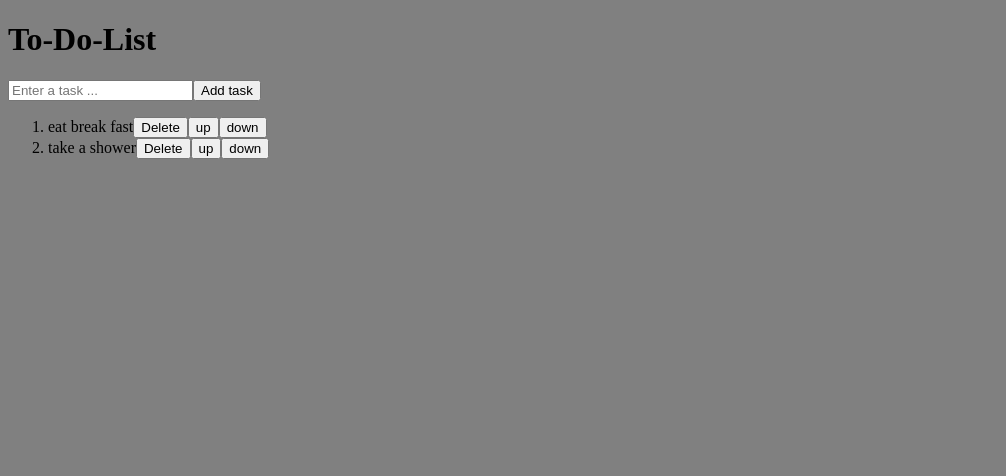
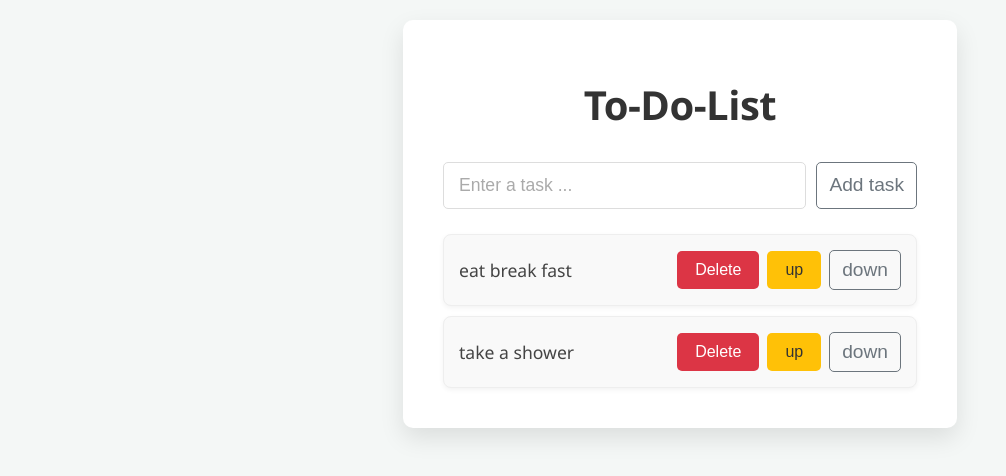
Before and after one commit to neyaz1527/my-react-project, a React (Vite) app: page / in a window 1280 px wide. Shown: the top 476 px of the page, without its empty margins (0-1006 px from the left). Built offline with nearby package versions, Linux system fonts and the light colour scheme.

Commit message:
completed the todo list application

```diff
--- a/src/ToDoList.jsx
+++ b/src/ToDoList.jsx
@@ -17,8 +17,21 @@ function ToDoList() {
     const updatedTasks = tasks.filter((_, i) => i !== index);
     setTasks(updatedTasks);
   }
-  function moveTaskUp(index) {}
-  function moveTaskDown(index) {}
+  function moveTaskUp(index) {
+    if(index>0){
+      const updatedTasks = [...tasks];
+      [updatedTasks[index], updatedTasks[index-1]] = [updatedTasks[index-1], updatedTasks[index]];
+      setTasks(updatedTasks);
+    }
+  }
+  function moveTaskDown(index) {
+    if(index < tasks.length - 1){
+      const updatedTasks = [...tasks];
+      [updatedTasks[index], updatedTasks[index+1]] = [updatedTasks[index+1], updatedTasks[index]];
+      setTasks(updatedTasks)
+    }
+  }
+
 
   return (
     <div className="to-do-list">
--- a/src/index.css
+++ b/src/index.css
@@ -1,3 +1,198 @@
-body{
-  background-color: grey;
+/* General Body and Container Styling */
+body {
+  font-family: 'Segoe UI', Tahoma, Geneva, Verdana, sans-serif;
+  background-color: #f4f7f6;
+  display: flex;
+  justify-content: center;
+  align-items: flex-start; /* Align to the top, not center vertically */
+  min-height: 100vh;
+  margin: 0;
+  padding: 20px; /* Add some padding around the content */
+  box-sizing: border-box;
 }
+
+.to-do-list {
+  background-color: #ffffff;
+  padding: 30px 40px;
+  border-radius: 10px;
+  box-shadow: 0 10px 25px rgba(0, 0, 0, 0.1);
+  width: 100%;
+  max-width: 500px; /* Limit the max width for better readability */
+  text-align: center;
+}
+
+/* Heading */
+h1 {
+  color: #333;
+  margin-bottom: 30px;
+  font-size: 2.5em;
+  font-weight: 700;
+  letter-spacing: -0.5px;
+}
+
+/* Input and Add Button Container */
+.to-do-list > div {
+  display: flex;
+  justify-content: center;
+  margin-bottom: 25px;
+  gap: 10px; /* Space between input and button */
+}
+
+/* Input Field */
+input[type="text"] {
+  flex-grow: 1; /* Allow input to take available space */
+  padding: 12px 15px;
+  border: 1px solid #ddd;
+  border-radius: 5px;
+  font-size: 1.1em;
+  color: #333;
+  transition: border-color 0.3s ease;
+}
+
+input[type="text"]::placeholder {
+  color: #aaa;
+}
+
+input[type="text"]:focus {
+  outline: none;
+  border-color: #007bff;
+  box-shadow: 0 0 0 3px rgba(0, 123, 255, 0.25);
+}
+
+/* Buttons General Styling */
+button {
+  padding: 10px 18px;
+  border: none;
+  border-radius: 5px;
+  font-size: 1em;
+  cursor: pointer;
+  transition: background-color 0.3s ease, transform 0.2s ease;
+  white-space: nowrap; /* Prevent text wrapping on buttons */
+}
+
+button:active {
+  transform: translateY(1px);
+}
+
+/* Specific Button Styles */
+.add-button {
+  background-color: #28a745;
+  color: white;
+}
+
+.add-button:hover {
+  background-color: #218838;
+}
+
+.delete-button {
+  background-color: #dc3545;
+  color: white;
+}
+
+.delete-button:hover {
+  background-color: #c82333;
+}
+
+.move-button {
+  background-color: #ffc107;
+  color: #333;
+}
+
+.move-button:hover {
+  background-color: #e0a800;
+}
+
+.down-button { /* Reusing move-button styles as they are similar for up/down */
+  background-color: #17a2b8;
+  color: white;
+}
+
+.down-button:hover {
+  background-color: #138496;
+}
+
+/* Pin Button (using emoji, so styling might be minimal) */
+button:last-of-type { /* Targets the pin button specifically */
+  background: none;
+  border: 1px solid #6c757d;
+  color: #6c757d;
+  font-size: 1.2em;
+  padding: 8px 12px;
+}
+
+button:last-of-type:hover {
+  background-color: #e2e6ea;
+  color: #333;
+}
+
+
+/* Task List */
+ol {
+  list-style: none; /* Remove default numbering */
+  padding: 0;
+  margin: 0;
+  text-align: left;
+}
+
+li {
+  display: flex;
+  align-items: center;
+  background-color: #f9f9f9;
+  border: 1px solid #eee;
+  border-radius: 8px;
+  margin-bottom: 10px;
+  padding: 15px;
+  box-shadow: 0 2px 5px rgba(0, 0, 0, 0.05);
+  transition: transform 0.2s ease, box-shadow 0.2s ease;
+}
+
+li:hover {
+  transform: translateY(-2px);
+  box-shadow: 0 4px 10px rgba(0, 0, 0, 0.1);
+}
+
+.text {
+  flex-grow: 1; /* Task text takes available space */
+  font-size: 1.1em;
+  color: #444;
+  word-break: break-word; /* Break long words */
+  margin-right: 15px; /* Space between text and buttons */
+}
+
+/* Spacing between buttons within a list item */
+li button {
+  margin-left: 8px; /* Space between buttons */
+}
+
+/* Responsive Adjustments */
+@media (max-width: 600px) {
+  .to-do-list {
+    padding: 20px;
+    margin: 10px;
+  }
+
+  h1 {
+    font-size: 2em;
+  }
+
+  .to-do-list > div {
+    flex-direction: column; /* Stack input and button on small screens */
+    gap: 15px;
+  }
+
+  li {
+    flex-wrap: wrap; /* Allow buttons to wrap to next line if needed */
+    justify-content: center; /* Center items when wrapped */
+    padding: 10px;
+  }
+
+  .text {
+    width: 100%; /* Full width for text on small screens */
+    margin-bottom: 10px; /* Space below text when wrapped */
+    text-align: center;
+  }
+
+  li button {
+    margin: 5px; /* Adjust button margins for wrapped layout */
+  }
+}
```
